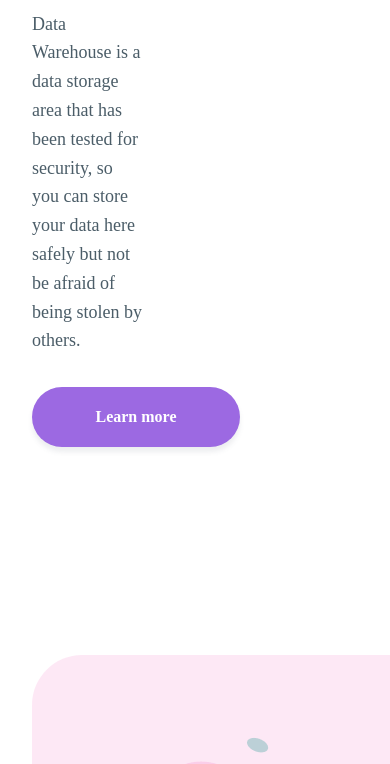
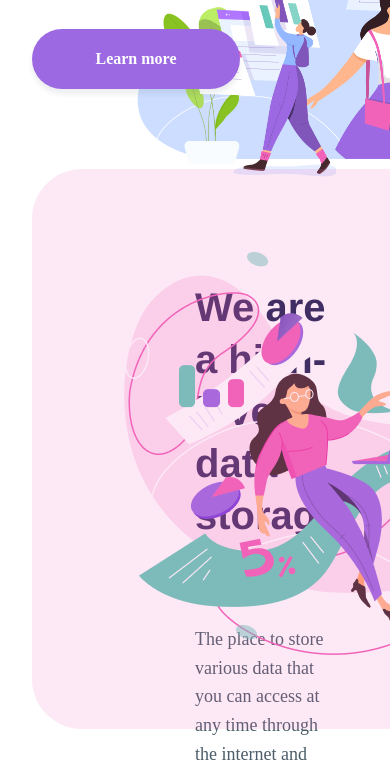
Before and after one commit to masonaviles/clickup, a website: page index.html in a window 390 px wide. Shown: the part 776-1540 px from the top of the page. Drawn offline with Linux system fonts and the light colour scheme.

Commit message:
tweaks to responsive hero

```diff
--- a/sass/main.scss
+++ b/sass/main.scss
@@ -1,12 +1,20 @@
 main {
     .hero {
         position: relative;
-        padding: 10rem 0;
+        padding: 2rem 0;
+        @include size-at('large') {
+            padding: 10rem 0;
+        }
         h1 {
             margin-bottom: 2rem;
+            max-width: 100%;
         }
         p {
-            width: 34%;
+            width: 100%;
+            z-index: 3;
+            @include size-at('large') {
+                width: 34%;
+            }
             margin-bottom: 2rem;
         }
         .btn {
@@ -16,12 +24,18 @@ main {
             position: absolute;
             width: 885px;
             height: 468px;
-            left: 21rem;
-            top: 16rem;
+            left: 30%;
+            top: 77%;
             background: url('assets/image1.png');
-            background-size: 100%;
+            background-size: 50%;
             background-repeat: no-repeat;
             overflow: hidden;
+            z-index: -1;
+            @include size-at('large') {
+                left: 21rem;
+                top: 16rem;
+                background-size: 100%;
+            }
         }
     }
     .highlight {
```
Also changed, not shown: style.css, 1 other file.
